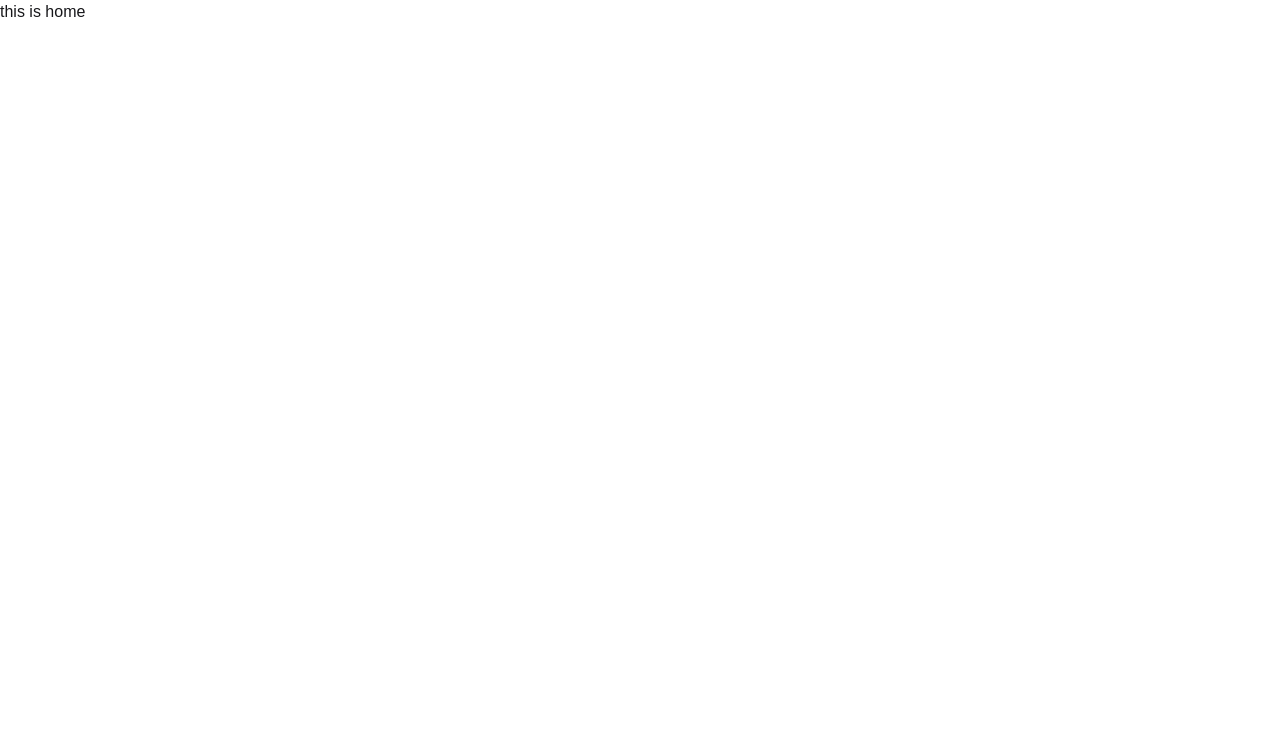
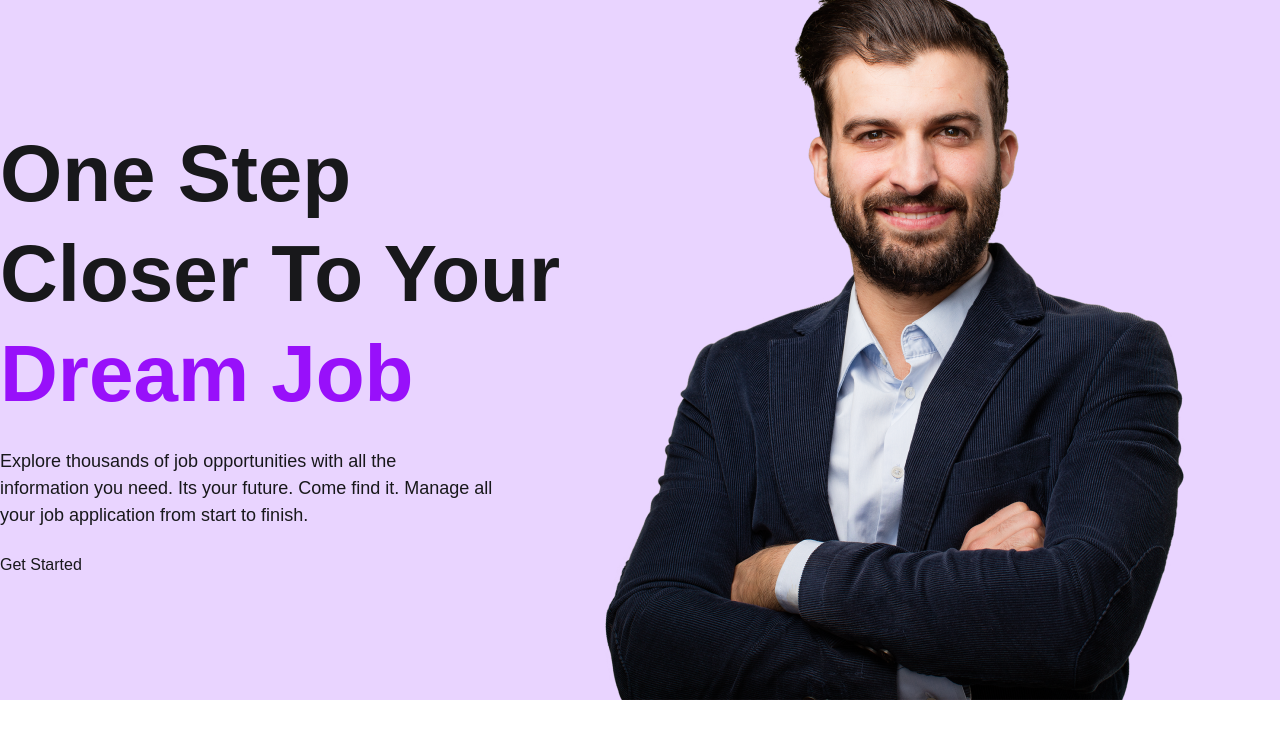
Before and after one commit to shohan89/react-job-market, a React (Vite) app: page / in a window 1280 px wide. Shown: the top 738 px of the page. Built offline with nearby package versions, Linux system fonts and the light colour scheme.

Commit message:
feat: add hero section

```diff
--- /dev/null
+++ b/src/components/Hero.jsx
@@ -0,0 +1,20 @@
+import heroImage from '../assets/images/hero-image.png';
+
+const Hero = () => {
+    return (
+        <div className="bg-purple-200 relative h-[700px]">
+            <div className='max-w-7xl mx-auto flex flex-col sm:flex-row md:flex-row items-center pt-6'>
+                <div className='pt-25'>
+                <h1 className='text-[80px] font-extrabold leading-25'>One Step <br />Closer To Your <br /><span className='text-purple-600 leading-[100px]'>Dream Job</span></h1>
+                <p className='text-[18px] font-medium mt-6 mb-6'>Explore thousands of job opportunities with all the <br /> information you need. Its your future. Come find it. Manage all <br />your job application from start to finish.</p>
+                <button>Get Started</button>
+            </div>
+            <div className=''>
+                <img className='bottom-0 right-0 absolute' src={heroImage} alt="user image" />
+            </div>
+            </div>
+        </div>
+    );
+};
+
+export default Hero;
--- a/src/pages/Home.jsx
+++ b/src/pages/Home.jsx
@@ -1,8 +1,9 @@
+import Hero from "../components/Hero";
 
 const Home = () => {
     return (
         <div>
-            <h2>this is home</h2>
+            <Hero />
         </div>
     );
 };
```
Also changed, not shown: src/assets/images/hero-image.png (added).
